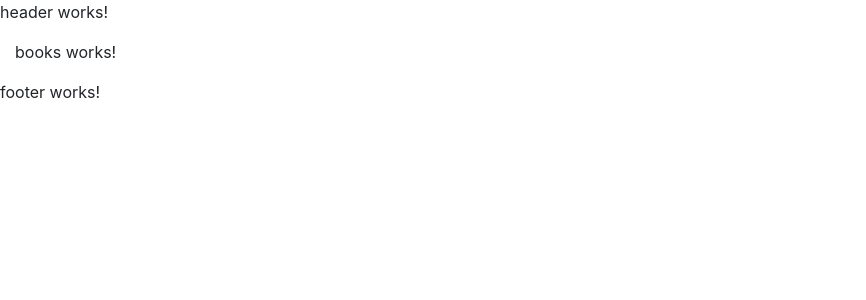
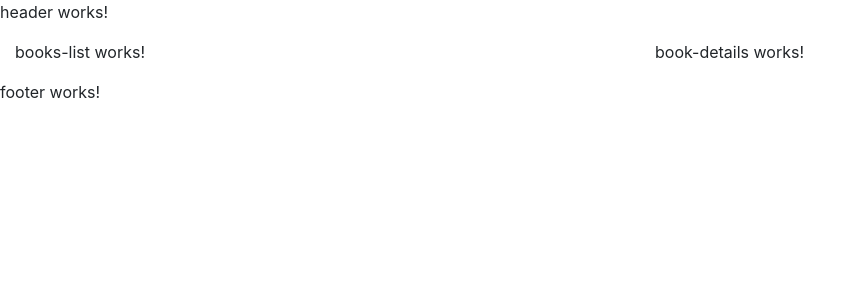
Before and after one commit to dwaps/angular-books-project, an Angular app: page / in a window 1280 px wide. Shown: the top 300 px of the page, without its empty margins (0-866 px from the left). Built offline with nearby package versions, Linux system fonts and the light colour scheme.

Commit message:
books.component.html

```diff
--- a/src/app/shared/components/books/books.component.html
+++ b/src/app/shared/components/books/books.component.html
@@ -1,3 +1,8 @@
-<p>
-  books works!
-</p>
+<div class="row">
+  <div class="col">
+    <app-books-list></app-books-list>
+  </div>
+  <div class="col">
+    <app-book-details></app-book-details>
+  </div>
+</div>
```
